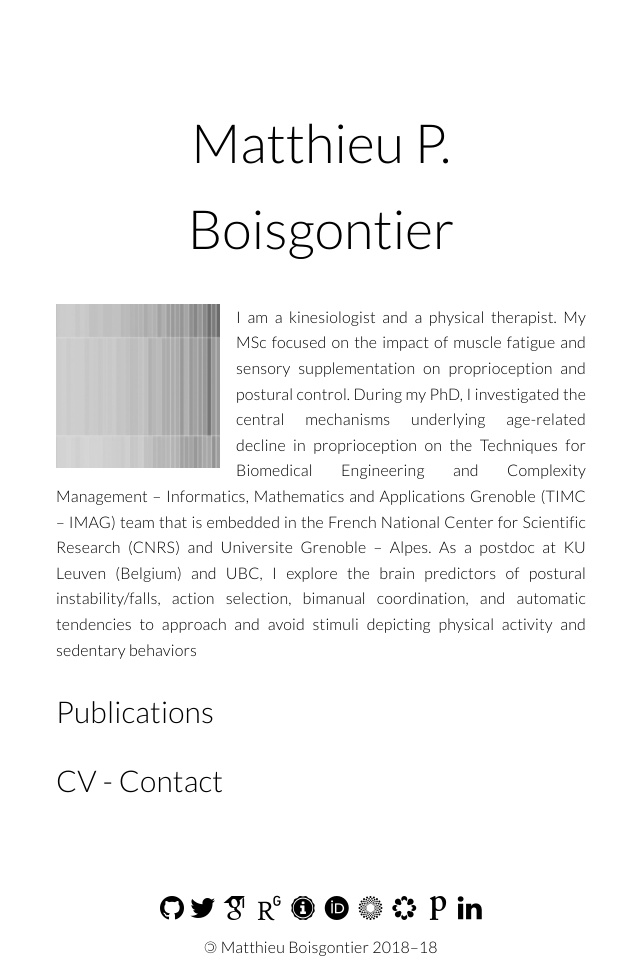
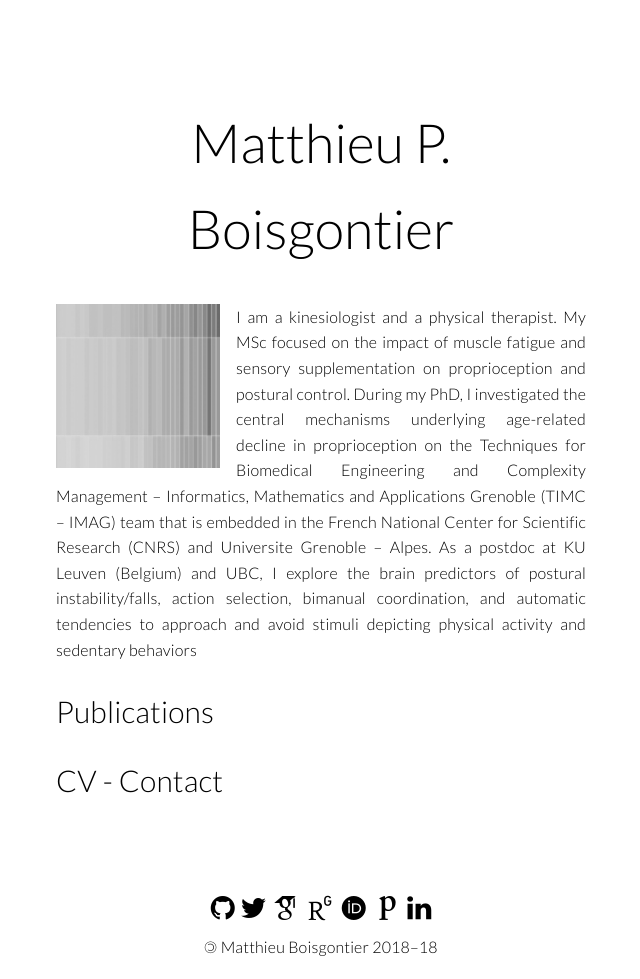
Before and after one commit to matthieuboisgontier/matthieuboisgontier.github.io, a Jekyll site: the page built from index.html, in a window 1280 px wide. Shown: the whole page, without its empty margins (319-959 px from the left). Built offline with Jekyll 4.4.1, drawn with Linux system fonts in a browser that asks for light colours; nearby versions of some CDN libraries; some web fonts are replaced; comment, search, counter and statistics services are not loaded.

Commit message:
Update default.html

```diff
--- a/_layouts/default.html
+++ b/_layouts/default.html
@@ -93,26 +93,8 @@ Olivia
           </li>
 
           <li>
-            <a href="//impactstory.org/u/" title="View my Impactstory" style="text-decoration:none">
-              <i class="ai ai-impactstory"></i>
-            </a>
-          </li>
-
-          <li>
             <a href="//orcid.org/0000-0001-9376-3071" title="View my ORCID profile" style="text-decoration:none">
               <i class="ai ai-orcid"></i>
-            </a>
-          </li>
-
-          <li>
-            <a href="//figshare.com/authors/" title="View my figshare profile" style="text-decoration:none">
-              <i class="ai ai-figshare"></i>
-            </a>
-          </li>
-
-          <li>
-            <a href="//osf.io/" title="View my OSF profile" style="text-decoration:none">
-              <i class="ai ai-osf"></i>
             </a>
           </li>
 
```
